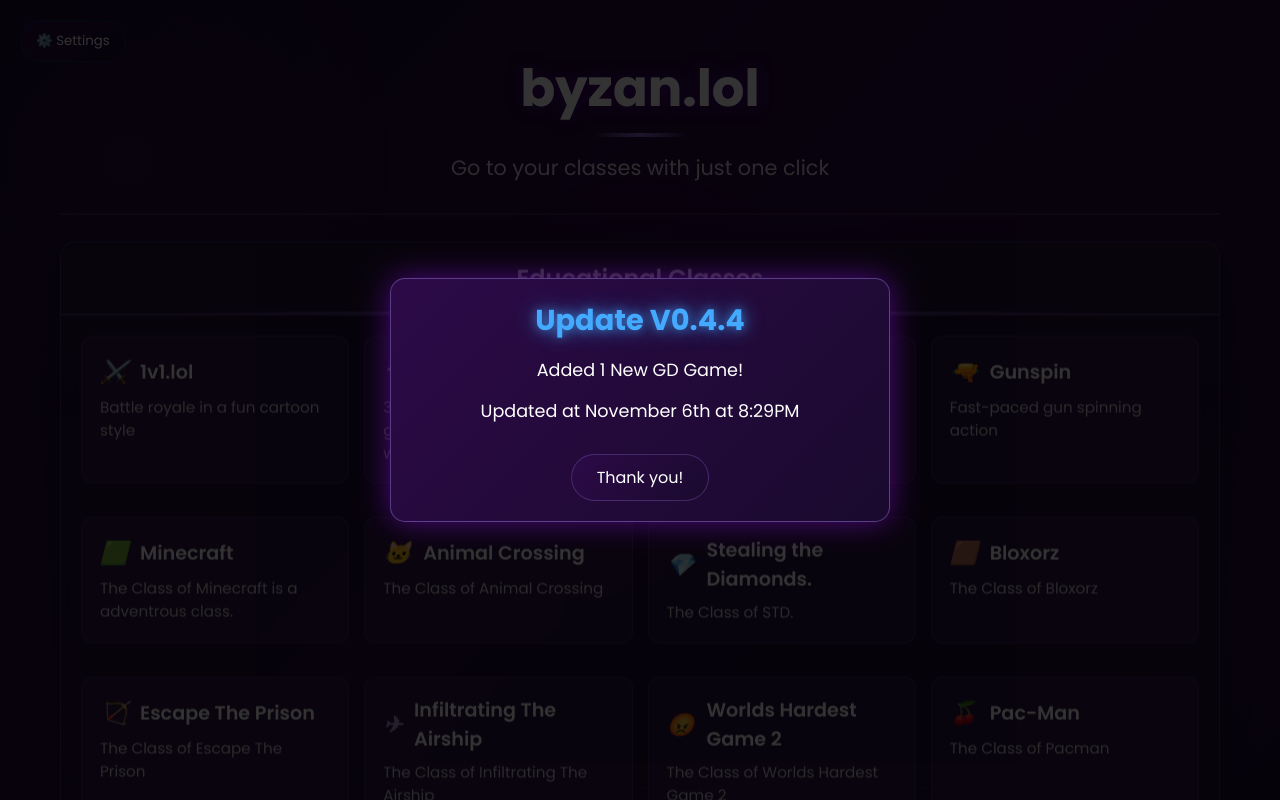
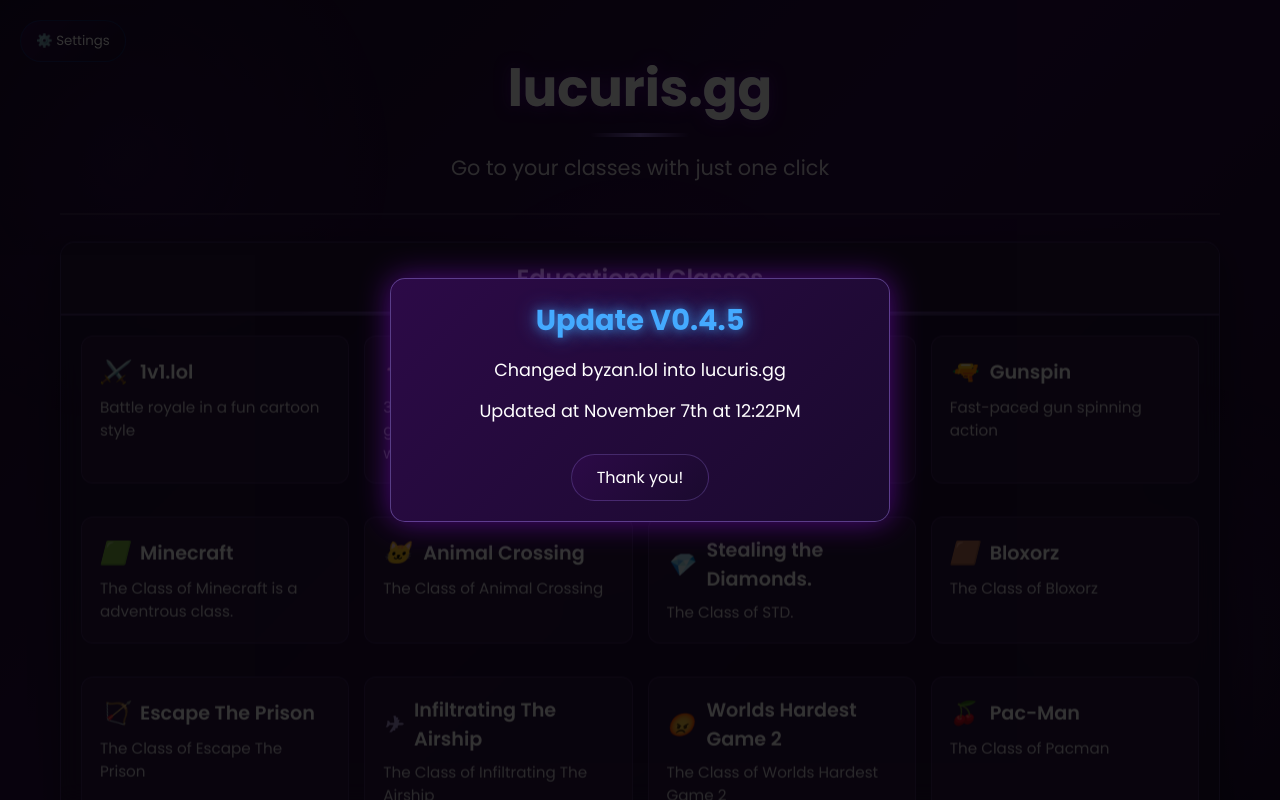
Before and after one commit to mrdavidss-vgg/byzanlol, a plain HTML site: page main.html in a window 1280 px wide. Drawn offline with Linux system fonts and the light colour scheme.

Commit message:
Update branding from byzan.lol to lucuris.gg

```diff
--- a/main.html
+++ b/main.html
@@ -733,9 +733,9 @@
 
     <div id="warningModal" class="modal">
         <div class="warning-modal-content">
-            <h2>Update V0.4.4</h2>
-            <p>Added 1 New GD Game!</p>
-            <p>Updated at November 6th at 8:29PM</p>
+            <h2>Update V0.4.5</h2>
+            <p>Changed byzan.lol into lucuris.gg</p>
+            <p>Updated at November 7th at 12:22PM</p>
             <button class="warning-close-btn">Thank you!</button>
         </div>
     </div>
@@ -743,7 +743,7 @@
 
     <div class="container">
         <header>
-            <h1>byzan.lol</h1>
+            <h1>lucuris.gg</h1>
             <p class="subtitle">Go to your classes with just one click</p>
         </header>
 
@@ -891,7 +891,7 @@
 
 
         <footer>
-            <p>byzan.lol &copy; 2025</p>
+            <p>lucuris.lol &copy; 2025</p>
         </footer>
     </div>
 
```
